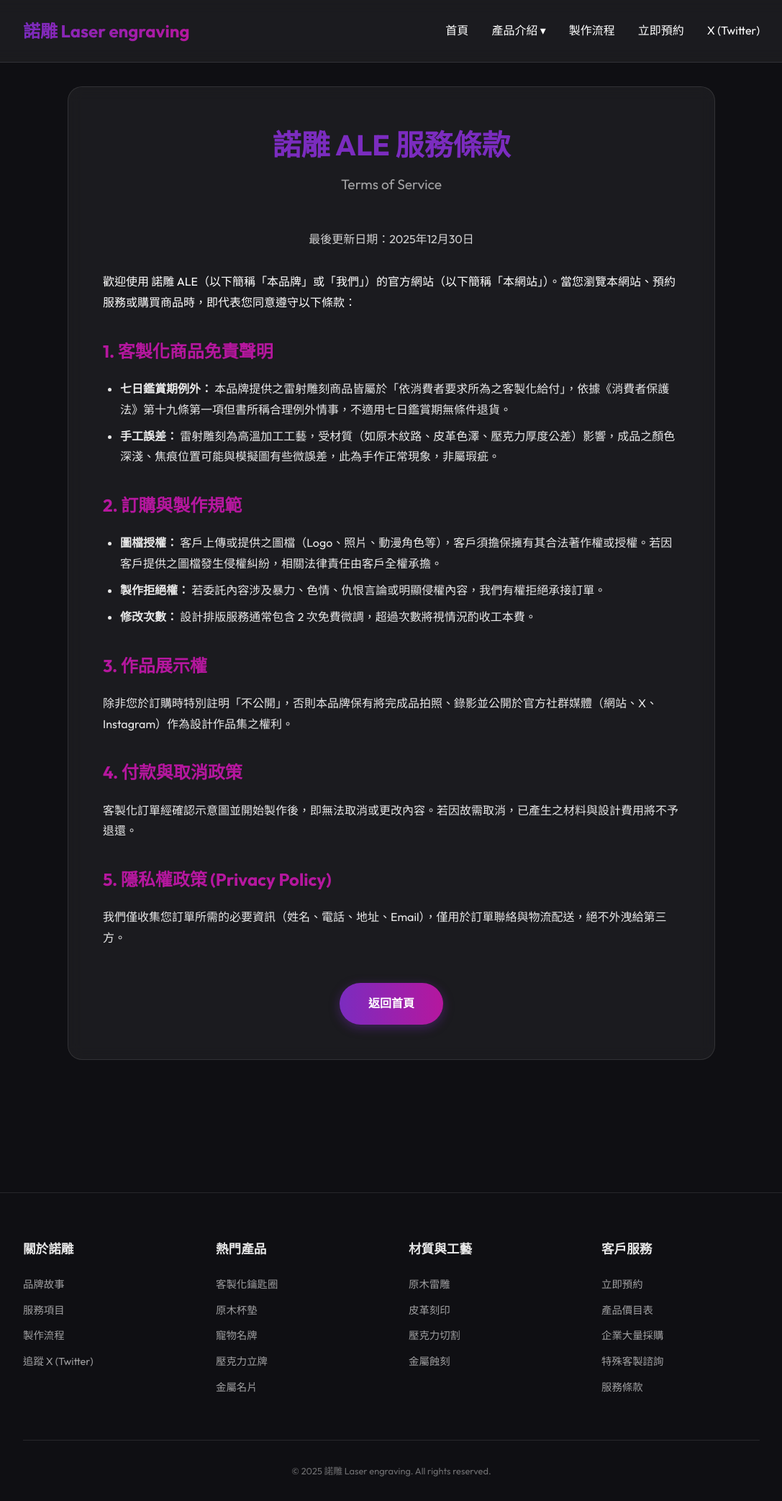
After one commit to Arnoldtw1124/lazer, a Flask app: page /terms in a window 1280 px wide. The commit adds this page. Shown: the whole page at 72% size, without its empty margins (96-1183 px from the left). Run offline with Flask 3, Linux system fonts and the light colour scheme.

Commit message:
Add Terms of Service page

```diff
--- a/app.py
+++ b/app.py
@@ -81,6 +81,11 @@ def product_detail(product_id):
 def process():
     return render_template('process.html')
 
+# Route: Terms of Service
+@app.route('/terms')
+def terms():
+    return render_template('terms.html')
+
 # Route: Booking Page
 @app.route('/booking', methods=['GET', 'POST'])
 def booking():
--- a/templates/base.html
+++ b/templates/base.html
@@ -88,6 +88,7 @@
                     <li><a href="{{ url_for('products') }}">產品價目表</a></li>
                     <li><a href="{{ url_for('booking') }}">企業大量採購</a></li>
                     <li><a href="{{ url_for('booking') }}">特殊客製諮詢</a></li>
+                    <li><a href="{{ url_for('terms') }}">服務條款</a></li>
                 </ul>
             </div>
         </div>
--- /dev/null
+++ b/templates/terms.html
@@ -0,0 +1,75 @@
+{% extends 'base.html' %}
+
+{% block title %}服務條款 (Terms of Service) - 諾雕 Laser engraving{% endblock %}
+
+{% block content %}
+<section class="terms-section" style="padding: 120px 10%; min-height: 80vh;">
+    <div class="terms-container" style="
+        background: var(--card-bg);
+        border-radius: 20px;
+        border: var(--glass-border);
+        padding: 3rem;
+        width: 100%;
+        max-width: 900px;
+        margin: 0 auto;
+        backdrop-filter: blur(10px);
+        color: var(--text-color);
+    ">
+        <h1 style="font-size: 2.5rem; margin-bottom: 0.5rem; color: var(--primary-color); text-align: center;">諾雕 ALE
+            服務條款</h1>
+        <h2
+            style="font-size: 1.2rem; margin-bottom: 3rem; text-align: center; color: rgba(255,255,255,0.6); font-weight: 400;">
+            Terms of Service</h2>
+
+        <p style="margin-bottom: 2rem; color: rgba(255,255,255,0.8); text-align: center;">最後更新日期：2025年12月30日</p>
+
+        <div class="terms-content" style="line-height: 1.8;">
+            <p style="margin-bottom: 2rem;">
+                歡迎使用 諾雕 ALE（以下簡稱「本品牌」或「我們」）的官方網站（以下簡稱「本網站」）。當您瀏覽本網站、預約服務或購買商品時，即代表您同意遵守以下條款：
+            </p>
+
+            <h3 style="color: var(--secondary-color); margin-top: 2rem; margin-bottom: 1rem; font-size: 1.5rem;">1.
+                客製化商品免責聲明</h3>
+            <ul
+                style="list-style-type: disc; padding-left: 1.5rem; margin-bottom: 1.5rem; color: rgba(255,255,255,0.9);">
+                <li style="margin-bottom: 0.5rem;"><strong>七日鑑賞期例外：</strong>
+                    本品牌提供之雷射雕刻商品皆屬於「依消費者要求所為之客製化給付」，依據《消費者保護法》第十九條第一項但書所稱合理例外情事，不適用七日鑑賞期無條件退貨。</li>
+                <li style="margin-bottom: 0.5rem;"><strong>手工誤差：</strong>
+                    雷射雕刻為高溫加工工藝，受材質（如原木紋路、皮革色澤、壓克力厚度公差）影響，成品之顏色深淺、焦痕位置可能與模擬圖有些微誤差，此為手作正常現象，非屬瑕疵。</li>
+            </ul>
+
+            <h3 style="color: var(--secondary-color); margin-top: 2rem; margin-bottom: 1rem; font-size: 1.5rem;">2.
+                訂購與製作規範</h3>
+            <ul
+                style="list-style-type: disc; padding-left: 1.5rem; margin-bottom: 1.5rem; color: rgba(255,255,255,0.9);">
+                <li style="margin-bottom: 0.5rem;"><strong>圖檔授權：</strong>
+                    客戶上傳或提供之圖檔（Logo、照片、動漫角色等），客戶須擔保擁有其合法著作權或授權。若因客戶提供之圖檔發生侵權糾紛，相關法律責任由客戶全權承擔。</li>
+                <li style="margin-bottom: 0.5rem;"><strong>製作拒絕權：</strong> 若委託內容涉及暴力、色情、仇恨言論或明顯侵權內容，我們有權拒絕承接訂單。</li>
+                <li style="margin-bottom: 0.5rem;"><strong>修改次數：</strong> 設計排版服務通常包含 2 次免費微調，超過次數將視情況酌收工本費。</li>
+            </ul>
+
+            <h3 style="color: var(--secondary-color); margin-top: 2rem; margin-bottom: 1rem; font-size: 1.5rem;">3.
+                作品展示權</h3>
+            <p style="margin-bottom: 1.5rem; color: rgba(255,255,255,0.9);">
+                除非您於訂購時特別註明「不公開」，否則本品牌保有將完成品拍照、錄影並公開於官方社群媒體（網站、X、Instagram）作為設計作品集之權利。
+            </p>
+
+            <h3 style="color: var(--secondary-color); margin-top: 2rem; margin-bottom: 1rem; font-size: 1.5rem;">4.
+                付款與取消政策</h3>
+            <p style="margin-bottom: 1.5rem; color: rgba(255,255,255,0.9);">
+                客製化訂單經確認示意圖並開始製作後，即無法取消或更改內容。若因故需取消，已產生之材料與設計費用將不予退還。
+            </p>
+
+            <h3 style="color: var(--secondary-color); margin-top: 2rem; margin-bottom: 1rem; font-size: 1.5rem;">5.
+                隱私權政策 (Privacy Policy)</h3>
+            <p style="margin-bottom: 1.5rem; color: rgba(255,255,255,0.9);">
+                我們僅收集您訂單所需的必要資訊（姓名、電話、地址、Email），僅用於訂單聯絡與物流配送，絕不外洩給第三方。
+            </p>
+        </div>
+
+        <div style="margin-top: 3rem; text-align: center;">
+            <a href="{{ url_for('index') }}" class="btn btn-primary">返回首頁</a>
+        </div>
+    </div>
+</section>
+{% endblock %}
```
